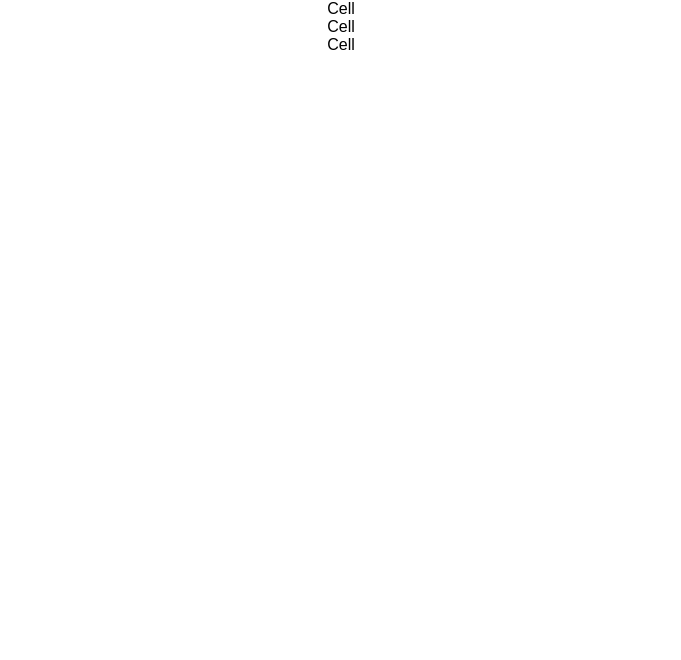
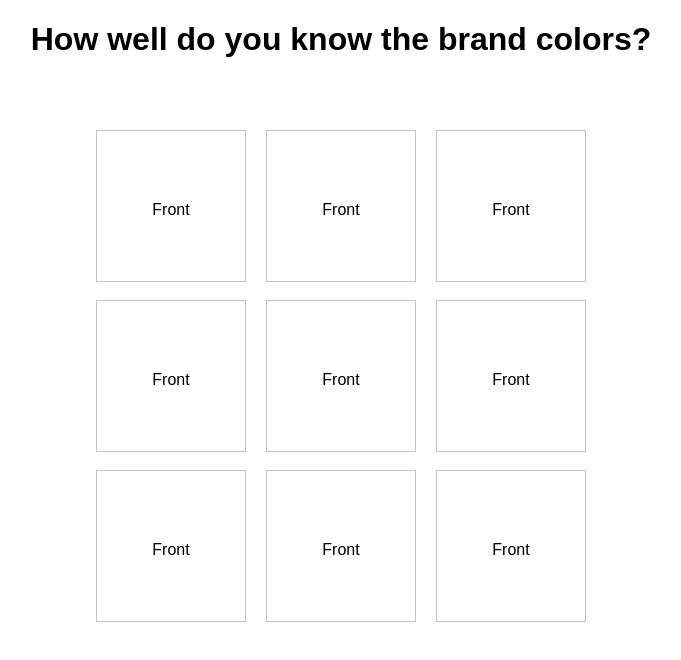
Before and after one commit to kristw/brand-colors, a React (Create React App) app: page / in a window 1280 px wide. Shown: the top 660 px of the page, without its empty margins (299-980 px from the left). Built offline with nearby package versions, Linux system fonts and the light colour scheme.

Commit message:
implement cube

```diff
--- a/src/App.jsx
+++ b/src/App.jsx
@@ -3,13 +3,14 @@ import './App.css';
 import React, { Component } from 'react';
 
 import Grid from './components/Grid';
+import brands from './data/brands.json';
 
 class App extends Component {
-
   render() {
     return (
       <div className="App">
-        <Grid cells={[1,2,3]} />
+        <h1>How well do you know the brand colors?</h1>
+        <Grid cells={brands} />
       </div>
     );
   }
--- a/src/components/Cube.jsx
+++ b/src/components/Cube.jsx
@@ -1,5 +1,6 @@
 import PropTypes from 'prop-types';
 import React from 'react';
+import styled from 'styled-components';
 
 const propTypes = {
   className: PropTypes.string,
@@ -8,13 +9,54 @@ const defaultProps = {
   className: '',
 };
 
+const Container = styled.div`
+	display: inline-block;
+	text-align: center;
+  margin: 0 10px;
+  width: 150px;
+	height: 150px;
+	transition: transform .5s; /* Animate the transform properties */
+	transform-style: preserve-3d; /* <-NB */
+
+  &:hover {
+    transform: rotateX(89deg); /* Text bleed at 90º */
+  }
+`;
+
+const Side = styled.div`
+	background: rgb(255, 255, 255);
+	border: 1px solid rgba(196, 196, 196, 1);
+	height: 150px;
+`;
+
+const Front = styled(Side)`
+  transform: translateZ(75px);
+`;
+
+const Back = styled(Side)`
+  transform: rotateX(-90deg) translateZ(-75px);
+`;
+
+const BackContent = styled.div`
+  padding-top: 70px;
+`;
+
 class Cube extends React.Component {
   render() {
-    const { className } = this.props;
+    const { className, cell } = this.props;
     return (
-      <div className={className}>
-        Cell
-      </div>
+      <Container className={className}>
+        <Front>
+          <BackContent>
+            Front
+          </BackContent>
+        </Front>
+        <Back>
+          <BackContent>
+            {cell.name}
+          </BackContent>
+        </Back>
+      </Container>
     );
   }
 }
--- a/src/components/Grid.jsx
+++ b/src/components/Grid.jsx
@@ -1,6 +1,7 @@
 import Cube from './Cube';
 import PropTypes from 'prop-types';
 import React from 'react';
+import styled from 'styled-components';
 
 const propTypes = {
   className: PropTypes.string,
@@ -10,6 +11,15 @@ const defaultProps = {
   className: '',
   cells: [],
 };
+
+const Container = styled.div`
+  padding: 30px;
+`;
+
+const Row = styled.div`
+  height: 150px;
+  margin: 20px 0;
+`;
 
 class Grid extends React.Component {
   render() {
@@ -23,15 +33,15 @@ class Grid extends React.Component {
     }
 
     return (
-      <div className={className}>
+      <Container className={className}>
         {rows.map(r => (
-          <div className="row">
+          <Row>
             {r.map(cell => (
               <Cube cell={cell} />
             ))}
-          </div>
+          </Row>
         ))}
-      </div>
+      </Container>
     );
   }
 }
--- a/src/data/brands.json
+++ b/src/data/brands.json
@@ -2,7 +2,73 @@
   {
     "name": "Twitter",
     "link": "https://twitter.com",
-    "colors": ["#55acee"],
+    "colors": [
+      "#55acee"
+    ],
+    "logo": "test.png"
+  },
+  {
+    "name": "Airbnb",
+    "link": "https://airbnb.com",
+    "colors": [
+      "#fd5c63"
+    ],
+    "logo": "test.png"
+  },
+  {
+    "name": "Facebook",
+    "link": "https://facebook.com",
+    "colors": [
+      "#3b5998"
+    ],
+    "logo": "test.png"
+  },
+  {
+    "name": "Instacart",
+    "link": "https://instacart.com",
+    "colors": [
+      "#60ab59"
+    ],
+    "logo": "test.png"
+  },
+  {
+    "name": "Lyft",
+    "link": "https://lyft.com",
+    "colors": [
+      "#ff00bf"
+    ],
+    "logo": "test.png"
+  },
+  {
+    "name": "Medium",
+    "link": "https://medium.com",
+    "colors": [
+      "#00ab6c"
+    ],
+    "logo": "test.png"
+  },
+  {
+    "name": "Netflix",
+    "link": "https://netflix.com",
+    "colors": [
+      "#e50914"
+    ],
+    "logo": "test.png"
+  },
+  {
+    "name": "Snapchat",
+    "link": "https://snapchat.com",
+    "colors": [
+      "#fffc00"
+    ],
+    "logo": "test.png"
+  },
+  {
+    "name": "Uber",
+    "link": "https://uber.com",
+    "colors": [
+      "#09091a"
+    ],
     "logo": "test.png"
   }
 ]
```
